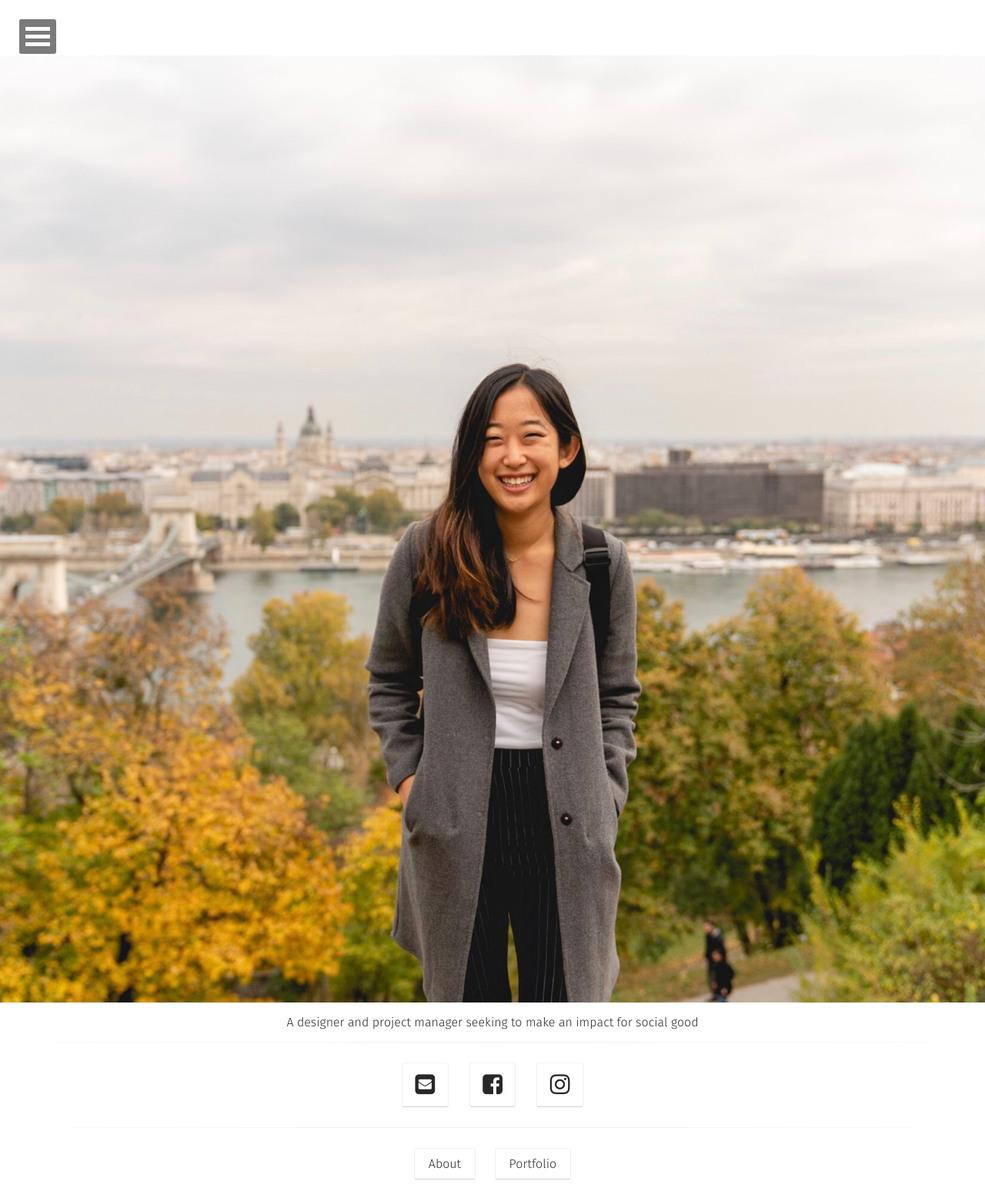
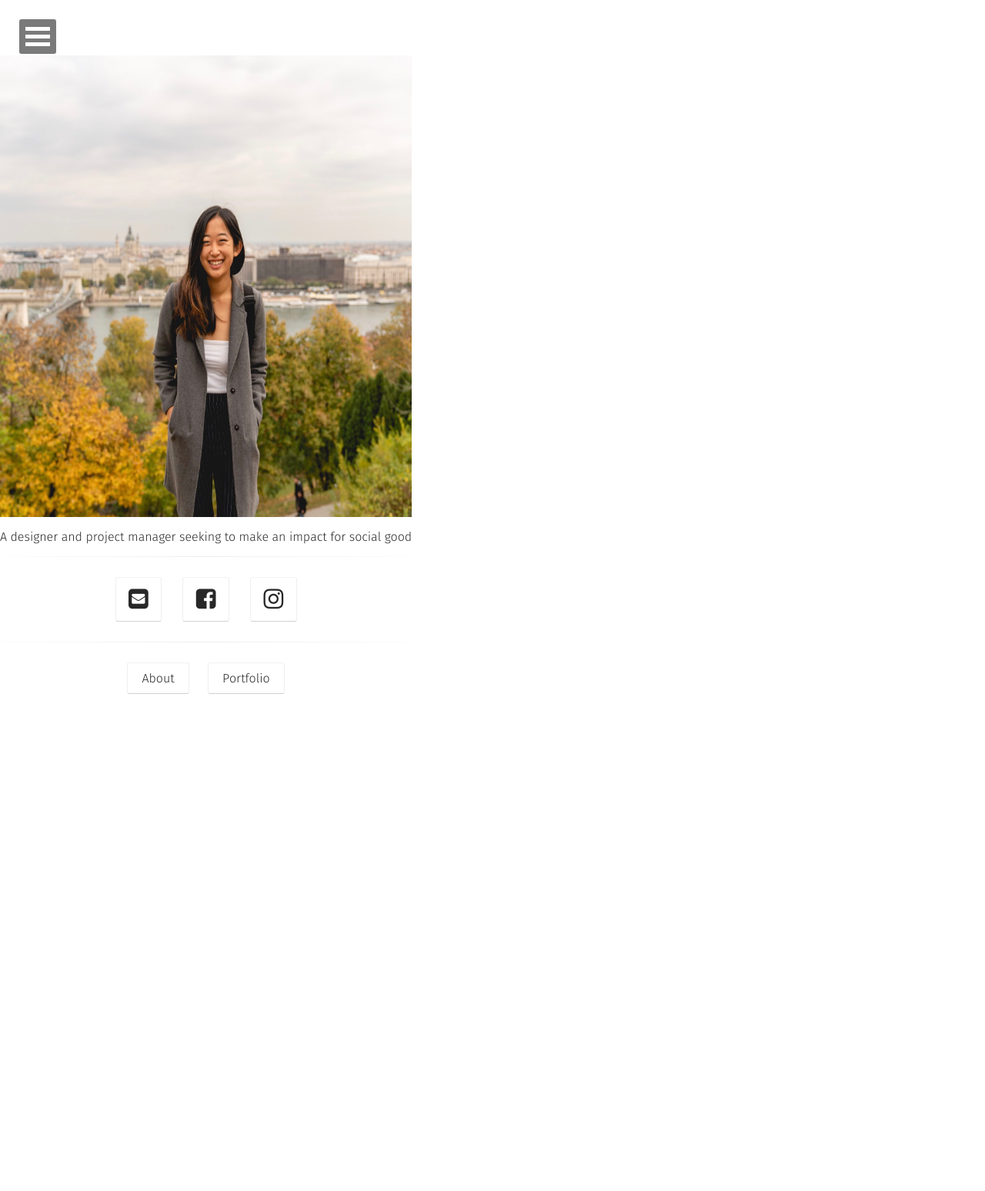
Before and after one commit to JoanneGaeunSon/joannegaeunson.com, a Jekyll site: the page built from index.html, in a window 1280 px wide. Shown: the whole page at 77% size. Built offline with Jekyll 4.4.1, drawn with Linux system fonts in a browser that asks for light colours; some web fonts are replaced; after the commit the page ends 917 px from its top, so only the background shows below that.

Commit message:
Update home.html

```diff
--- a/_layouts/home.html
+++ b/_layouts/home.html
@@ -15,7 +15,7 @@
                  <br/>
                  <br/>
                      <a href="{{ site.url }}">
-                       <img src= "/assets/img/Profile.jpg">
+                       <img src= "/assets/img/Profile.jpg" style="width:500px;height:600px;">
                      </a>
                      <h3 class="title">
                          <a href="{{ site.url }}">
```
